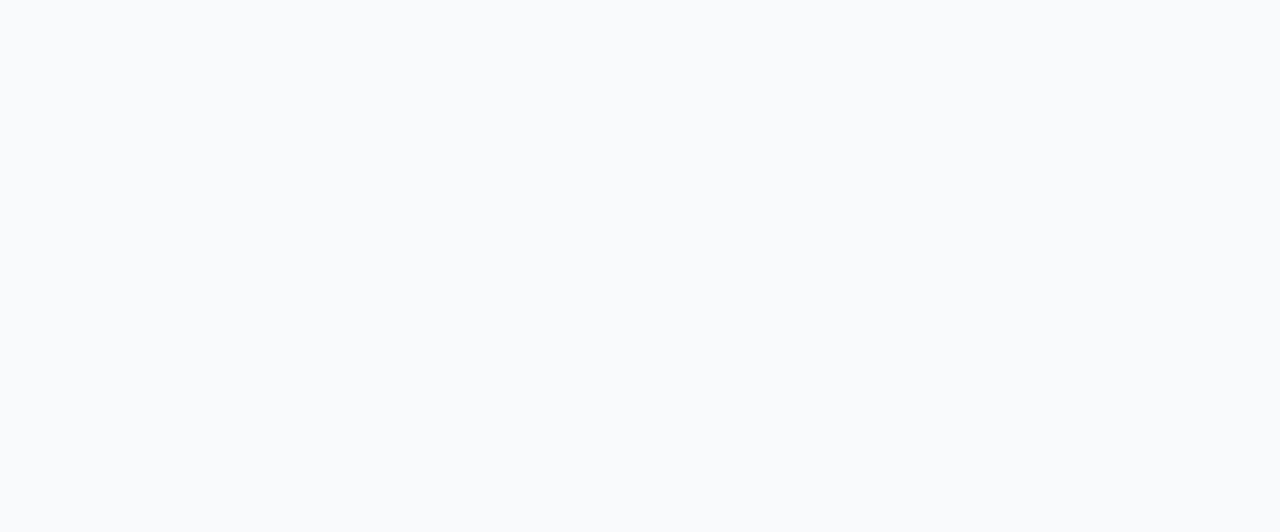
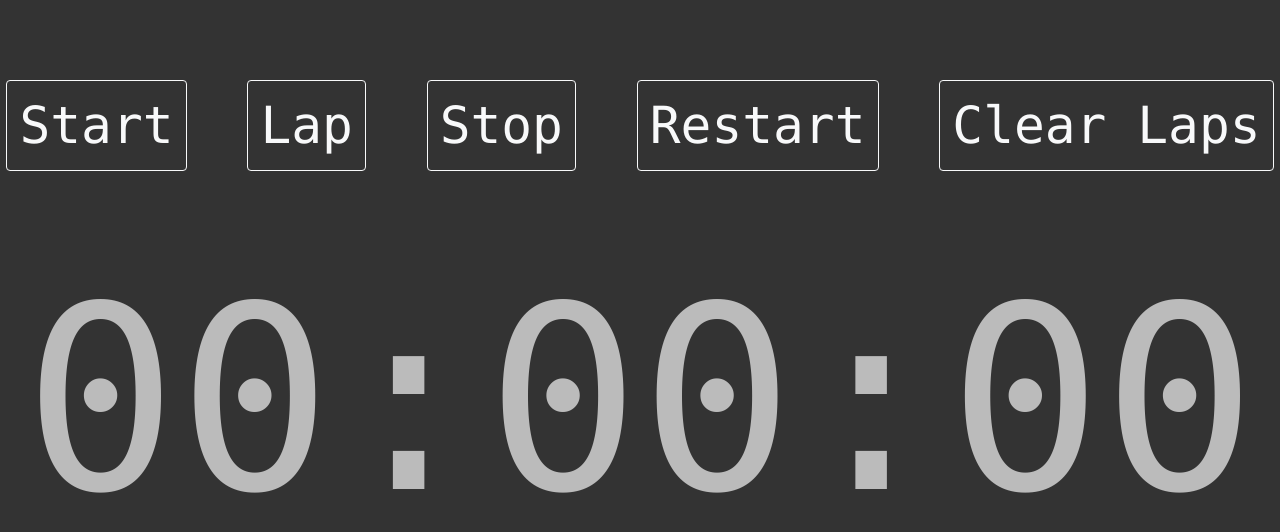
Before and after one commit to Erumshammim/Stopwatch, a plain HTML site: page index.html in a window 1280 px wide. Drawn offline with nearby package versions, Linux system fonts and the light colour scheme.

Commit message:
completed

```diff
--- a/app.js
+++ b/app.js
@@ -0,0 +1,156 @@
+
+class Stopwatch {
+    constructor(display, results) {
+        this.running = false;
+        this.display = display;
+        this.results = results;
+        this.laps = [];
+        this.reset();
+        this.print(this.times);
+    }
+
+    reset() {
+        this.times = [ 0, 0, 0 ];
+    }
+
+    start() {
+
+        if (!this.time) this.time = performance.now();
+        if (!this.running) {
+            this.running = true;
+            requestAnimationFrame(this.step.bind(this));
+        }
+
+    }
+
+    lap() {
+        let times = this.times;
+        let li = document.createElement('li');
+        li.innerText = this.format(times);
+        this.results.appendChild(li);
+    }
+
+    stop() {
+        this.running = false;
+        this.time = null;
+    }
+
+    restart() {
+
+        if (!this.time) this.time = performance.now();
+        if (!this.running) {
+            this.running = true;
+            requestAnimationFrame(this.step.bind(this));
+        }
+        this.reset();
+    }
+
+    clear() {
+        clearChildren(this.results);
+    }
+
+
+    step(timestamp) {
+        if (!this.running) return;
+        this.calculate(timestamp);
+        this.time = timestamp;
+        this.print();
+        requestAnimationFrame(this.step.bind(this));
+    }
+
+    calculate(timestamp) {
+        var diff = timestamp - this.time;
+        // Hundredths of a second are 100 ms
+        this.times[2] += diff / 10;
+        // Seconds are 100 hundredths of a second
+        if (this.times[2] >= 100) {
+            this.times[1] += 1;
+            this.times[2] -= 100;
+        }
+        // Minutes are 60 seconds
+        if (this.times[1] >= 60) {
+            this.times[0] += 1;
+            this.times[1] -= 60;
+        }
+    }
+
+    print() {
+        this.display.innerText = this.format(this.times);
+    }
+
+    format(times) {
+        return `\
+${pad0(times[0], 2)}:\
+${pad0(times[1], 2)}:\
+${pad0(Math.floor(times[2]), 2)}`;
+    }
+}
+
+function pad0(value, count) {
+    var result = value.toString();
+    for (; result.length < count; --count)
+        result = '0' + result;
+    return result;
+}
+
+function clearChildren(node) {
+    while (node.lastChild)
+        node.removeChild(node.lastChild);
+}
+
+let stopwatch = new Stopwatch(
+    document.querySelector('.stopwatch'),
+    document.querySelector('.results'));
+
+$(document).ready(function(){
+  $('.startBtn').click(function(){
+    $(this).hide();
+  });
+});
+
+// var interval;
+// var min = 00;
+// var sec = 00;
+// var msec = 00;
+// var msecHeading= document.getElementById("msec")
+// var secHeading = document.getElementById("sec")
+// var minHeading = document.getElementById("min")
+// function timer()
+// {
+//     msec++;
+//     msecHeading.innerHTML = msec;
+
+//     if(msec>=100)
+//     {
+
+//         sec++ ;
+//         secHeading.innerHTML = sec;
+//         msec = 00;
+//     }
+
+//     else if(sec >= 60){
+
+//         min++ ;
+//         minHeading.innerHTML = min;
+//         sec = 00;
+//     }
+
+// }
+// function start() {
+//  interval = setInterval(timer,10)
+//  var disable= document.getElementById("startBtn");
+//  disable.className += 'disabled';
+// }
+// function stop(){
+//     clearInterval(interval);
+// }
+
+// function reset(){
+//     min = 00;
+//     sec = 00 ;
+//     msec = 00;
+//     msecHeading.innerHTML = msec;
+//     secHeading.innerHTML = sec;
+//     minHeading.innerHTML = min;
+//     stop();
+// }
--- a/index.html
+++ b/index.html
@@ -19,11 +19,88 @@
   <script src="https://stackpath.bootstrapcdn.com/bootstrap/4.4.1/js/bootstrap.min.js"
    integrity="sha384-wfSDF2E50Y2D1uUdj0O3uMBJnjuUD4Ih7YwaYd1iqfktj0Uod8GCExl3Og8ifwB6" crossorigin="anonymous"></script>
 </head>
-<body class="bg-light">
+<style>
+  * {
+        margin: 0;
+        padding: 0;
+      }
+
+      body {
+        background: #333;
+        color: #bbb;
+        font-family: Menlo;
+      }
+
+      .controls {
+        position: fixed;
+        text-align: center;
+        top: 5em;
+        width: 100%;
+        padding-bottom: 10px;
+        margin-bottom: 20px;
+      }
+
+      .button {
+        /* color: #bbb; */
+        font-size: 4vw;
+        margin: 0 0.5em;
+        margin-bottom: 20px;
+        text-decoration: none;
+      }
+
+      .button:first-child {
+          margin-left: 0;
+      }
+
+      .button:last-child {
+          margin-right: 0;
+      }
+
+      .stopwatch {
+        font-size: 20vw;
+        height: 100%;
+        line-height: 100vh;
+        text-align: center;
+      }
+
+      .results {
+
+        list-style: none;
+        margin: 0;
+        padding: 0;
+        position: absolute;
+        bottom: 5em;
+        left: 50%;
+        transform: translateX(-50%);
+      }
+</style>
+<!-- <body style="background-color: black; text-align:center;"> -->
+  <body>
+  <nav class="controls">
+    <a href="#" class="button btn btn-outline-light startBtn" onClick="stopwatch.start();">Start</a>
+    <a href="#" class="button btn btn-outline-light" onClick="stopwatch.lap();">Lap</a>
+    <a href="#" class="button btn btn-outline-light" onClick="stopwatch.stop();">Stop</a>
+    <a href="#" class="button btn btn-outline-light" onClick="stopwatch.restart();">Restart</a>
+    <a href="#" class="button btn btn-outline-light" onClick="stopwatch.clear();">Clear Laps</a>
+  </nav>
+  <div class="stopwatch"></div>
+  <ul class="results"></ul>
 
 
+  <!-- <div class="num" >
+      <h1 id="min">00</h1>
+      <h1 >:</h1>
+      <h1 id="sec">00</h1>
+      <h1 >:</h1>
+      <h1 id="msec">00</h1>
+  </div>
+  <div class="buttons">
+      <button class="btn btn-outline-light btn-lg startBtn " onclick="start()">Start</button>
+      <button class="btn btn-outline-light btn-lg " onclick="stop()">Pause</button>
+      <button class="btn btn-outline-light btn-lg" onclick="reset()">Reset</button>
+  </div> -->
 
 
-            <script src="app.js"></script>
+  <script src="app.js"></script>
 </body>
 </html>
--- a/style.css
+++ b/style.css
@@ -0,0 +1,79 @@
+/* .body{
+    text-align: center;
+    background-color: #333 !important;
+    color: #bbb;
+    font-family: Menlo;
+
+}
+.num
+{
+    font-size: 100px !important;
+}
+h1{
+    color:#fff;
+    margin:5px;
+      display:inline-block;
+      font-size: larger;
+      user-select:none;
+}
+.buttons{
+
+ margin:30px;
+}
+.buttons .btn{
+    margin:10px;
+ }
+    */
+    * {
+        margin: 0;
+        padding: 0;
+      }
+
+      body {
+        background: #333;
+        color: #bbb;
+        font-family: Menlo;
+      }
+
+      .controls {
+        position: fixed;
+        text-align: center;
+        top: 5em;
+        width: 100%;
+        padding-bottom: 10px;
+        margin-bottom: 20px;
+      }
+
+      .button {
+        /* color: #bbb; */
+        font-size: 4vw;
+        margin: 0 0.5em;
+        margin-bottom: 20px;
+        text-decoration: none;
+      }
+
+      .button:first-child {
+          margin-left: 0;
+      }
+
+      .button:last-child {
+          margin-right: 0;
+      }
+
+      .stopwatch {
+        font-size: 20vw;
+        height: 100%;
+        line-height: 100vh;
+        text-align: center;
+      }
+
+      .results {
+
+        list-style: none;
+        margin: 0;
+        padding: 0;
+        position: absolute;
+        bottom: 5em;
+        left: 50%;
+        transform: translateX(-50%);
+      }
```
